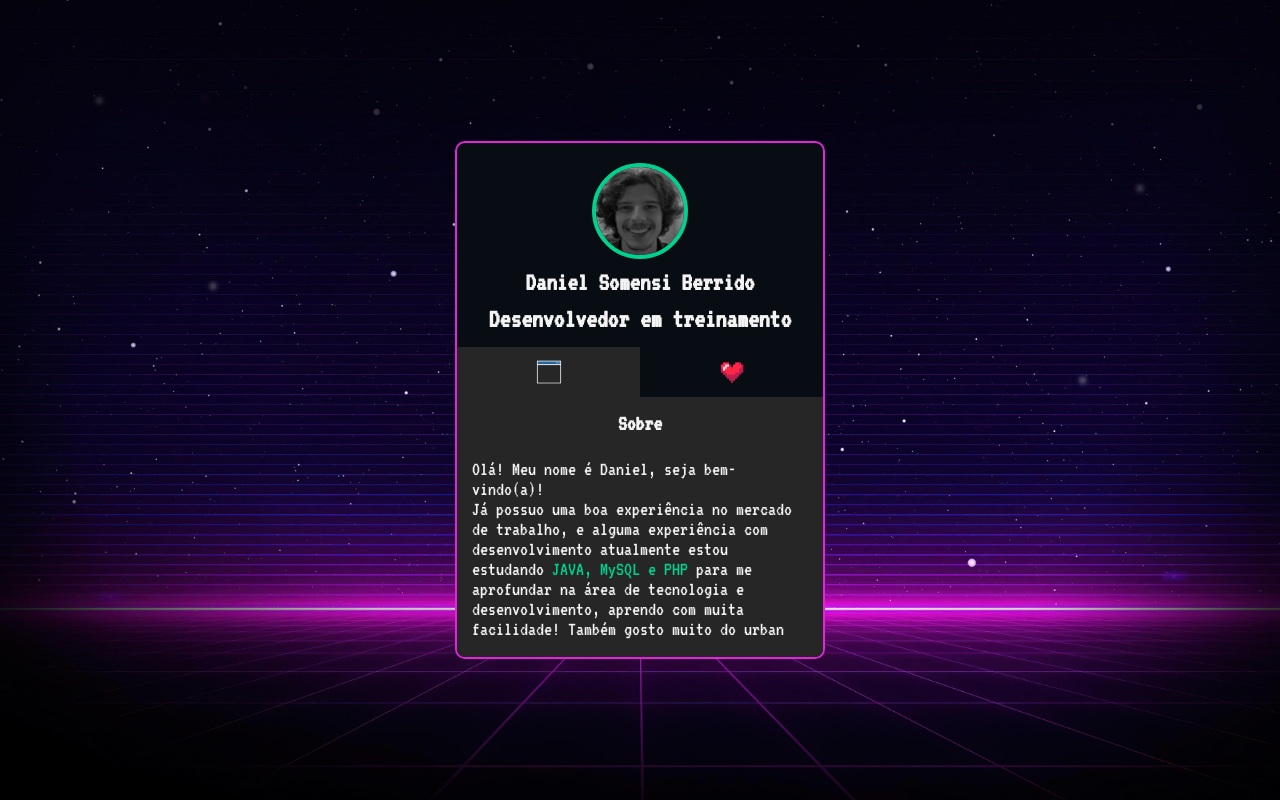
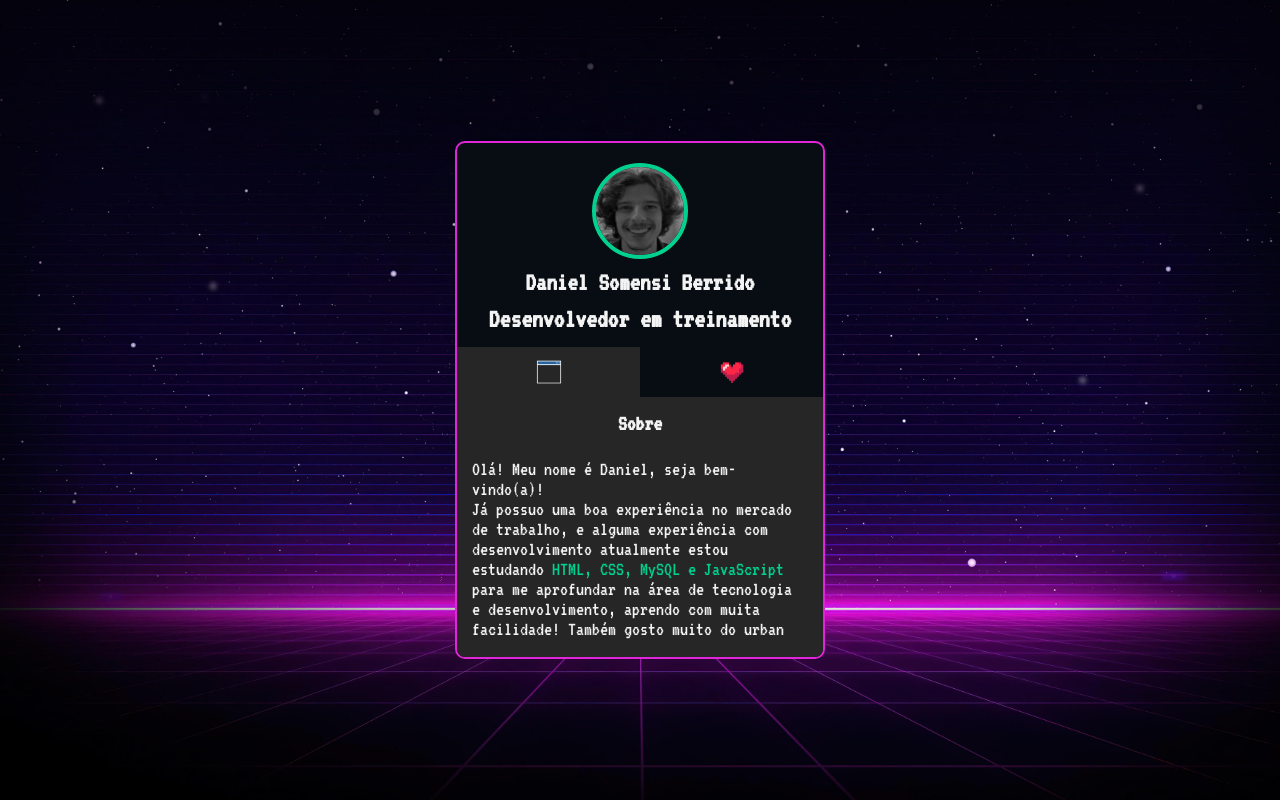
Before and after one commit to TaldoKai/portfolio-daniel, a plain HTML site: page index.html in a window 1280 px wide. Drawn offline with Linux system fonts and the light colour scheme.

Commit message:
Update index.html
Alterado focos de estudos atuais

```diff
--- a/index.html
+++ b/index.html
@@ -40,7 +40,7 @@
                     <div class="descricao">
                         <p>Olá! Meu nome é Daniel, seja bem-vindo(a)!</p>
 
-                        <p>Já possuo uma boa experiência no mercado de trabalho, e alguma experiência com desenvolvimento atualmente estou estudando <span>JAVA, MySQL e PHP</span> para me aprofundar na área de tecnologia e desenvolvimento, aprendo com muita facilidade! Também gosto muito do urban style, música e games.</p>
+                        <p>Já possuo uma boa experiência no mercado de trabalho, e alguma experiência com desenvolvimento atualmente estou estudando <span>HTML, CSS, MySQL e JavaScript</span> para me aprofundar na área de tecnologia e desenvolvimento, aprendo com muita facilidade! Também gosto muito do urban style, música e games.</p>
                     </div>
                 </div>
 
```
